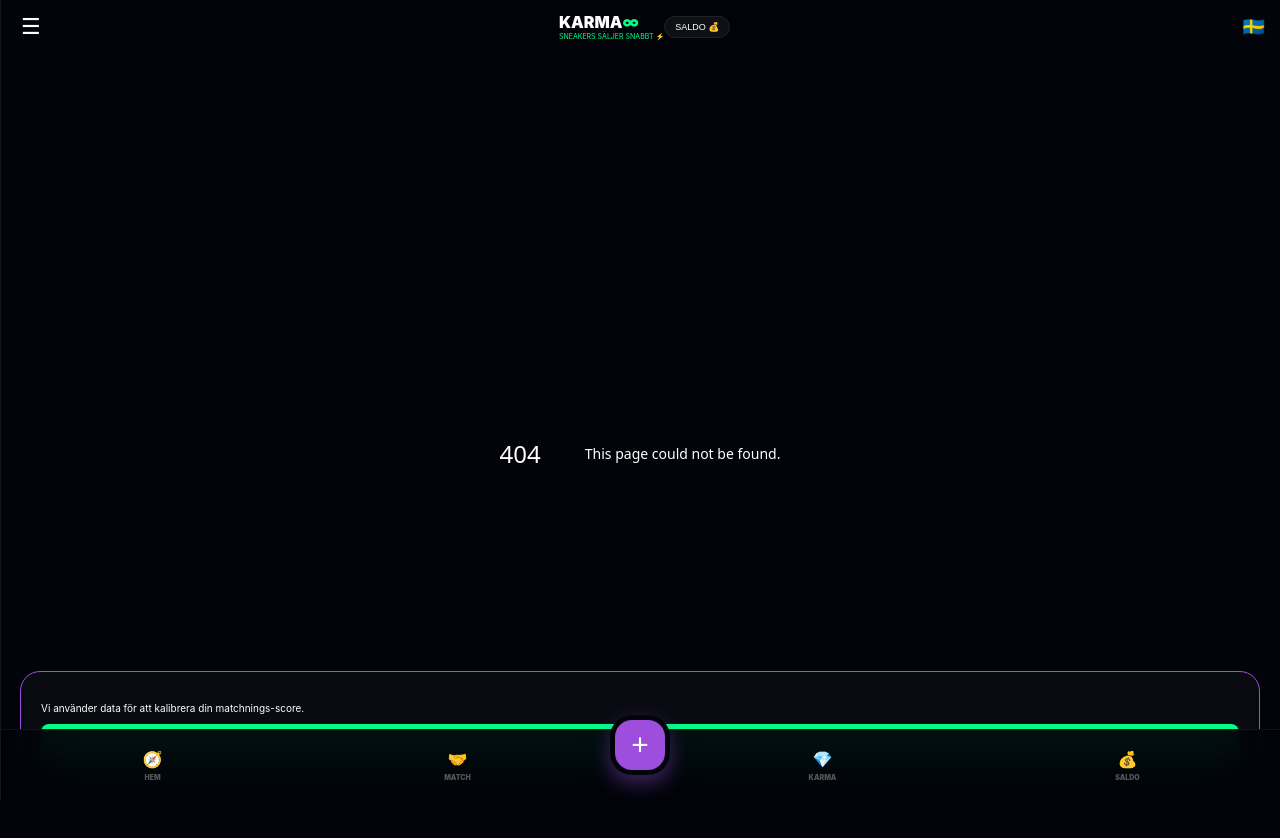
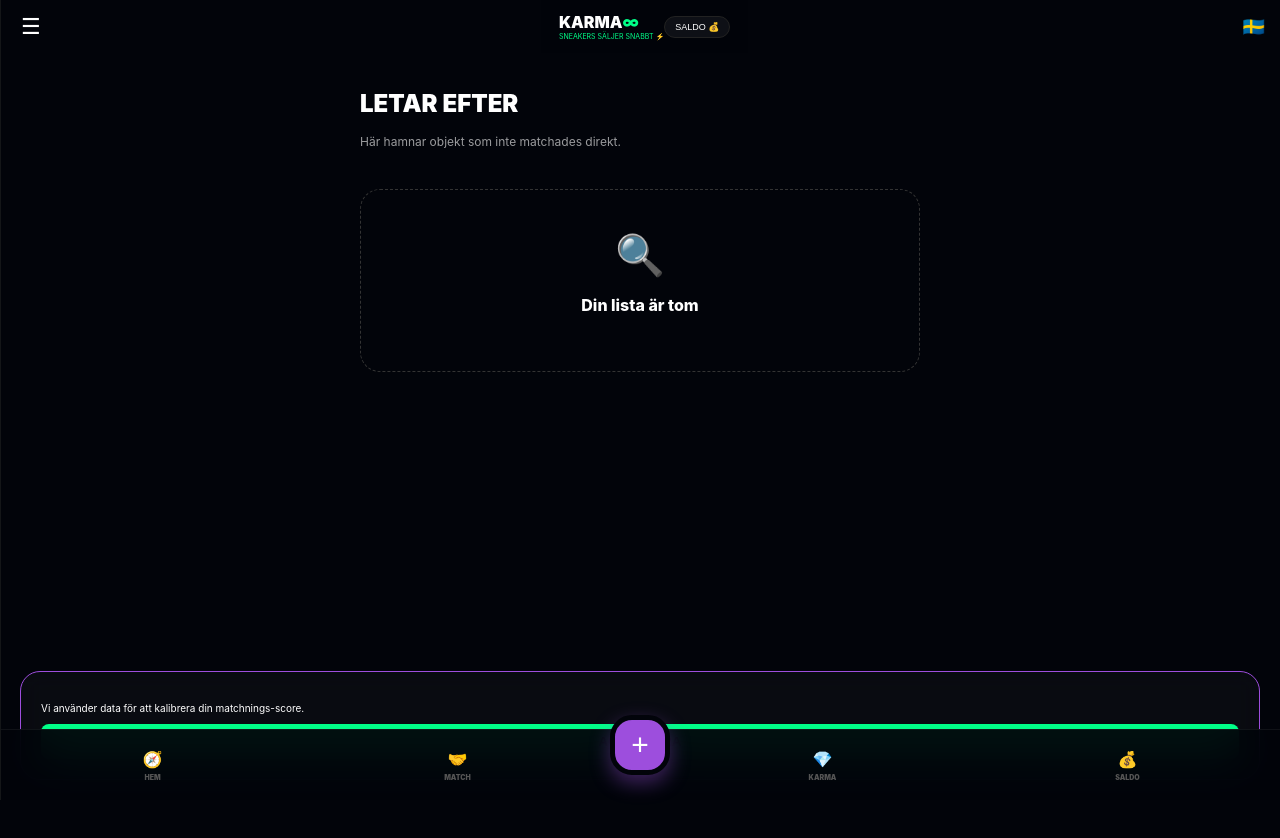
Before and after one commit to gascheckking/marketbeg-appGem, a Next.js app: page /wishlist in a window 1280 px wide. Before the commit this address had no page. Shown: the top 838 px of the page. After the commit the page ends 800 px from the top, so only its background shows below. Built offline with nearby package versions, Linux system fonts and the light colour scheme.

Commit message:
Create page.tsx

```diff
--- /dev/null
+++ b/app/wishlist/page.tsx
@@ -0,0 +1,13 @@
+// // app/wishlist/page.tsx
+export default function Wishlist() {
+  return (
+    <div style={{ padding: '20px' }}>
+      <h1 style={{ fontSize: '24px', fontWeight: 900 }}>LETAR EFTER</h1>
+      <p style={{ opacity: 0.6, fontSize: '12px' }}>Här hamnar objekt som inte matchades direkt.</p>
+      <div style={{ marginTop: '40px', textAlign: 'center', padding: '40px', border: '1px dashed #333', borderRadius: '20px' }}>
+        <span style={{ fontSize: '40px' }}>🔍</span>
+        <p style={{ fontWeight: 800 }}>Din lista är tom</p>
+      </div>
+    </div>
+  );
+}
```
